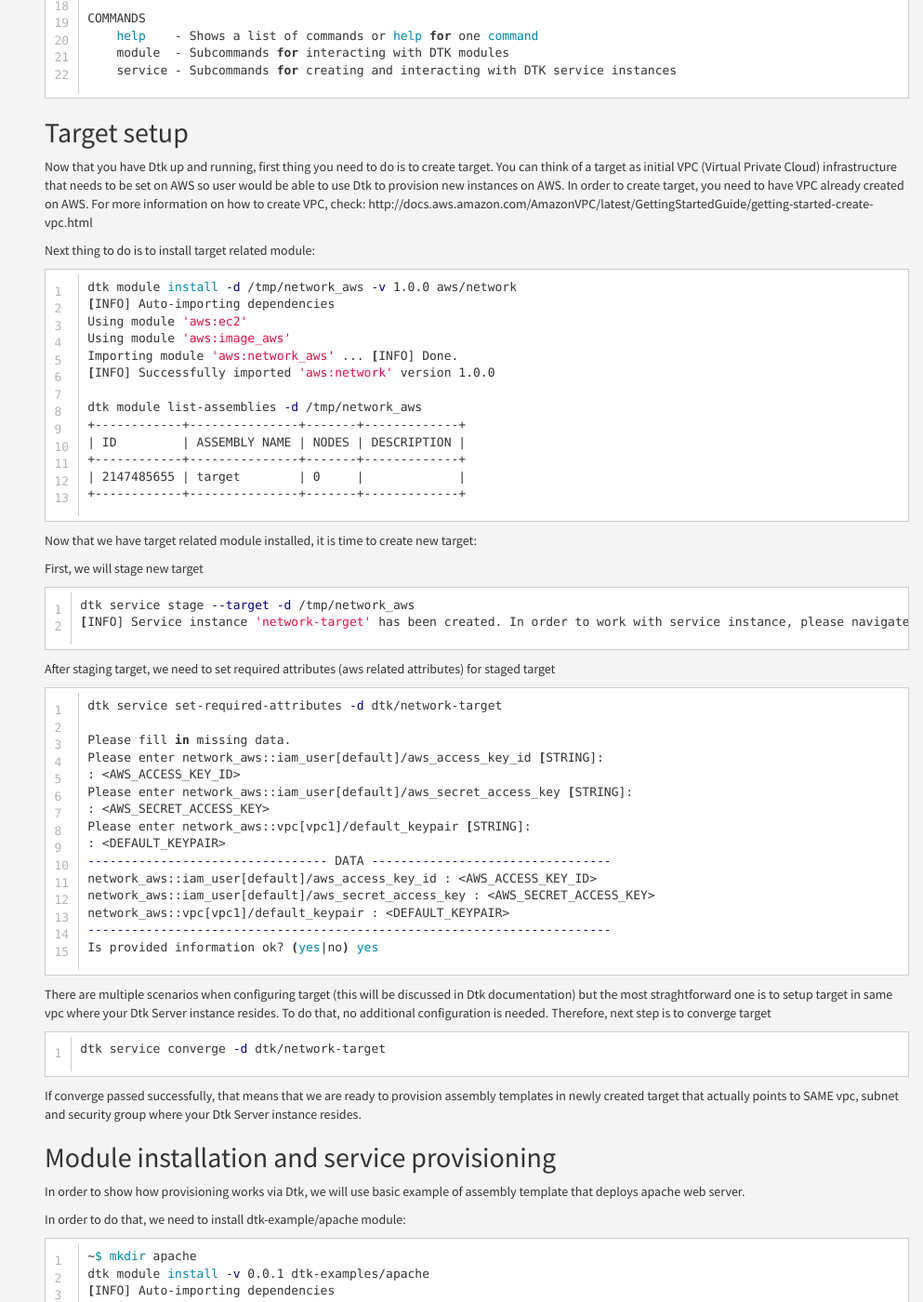
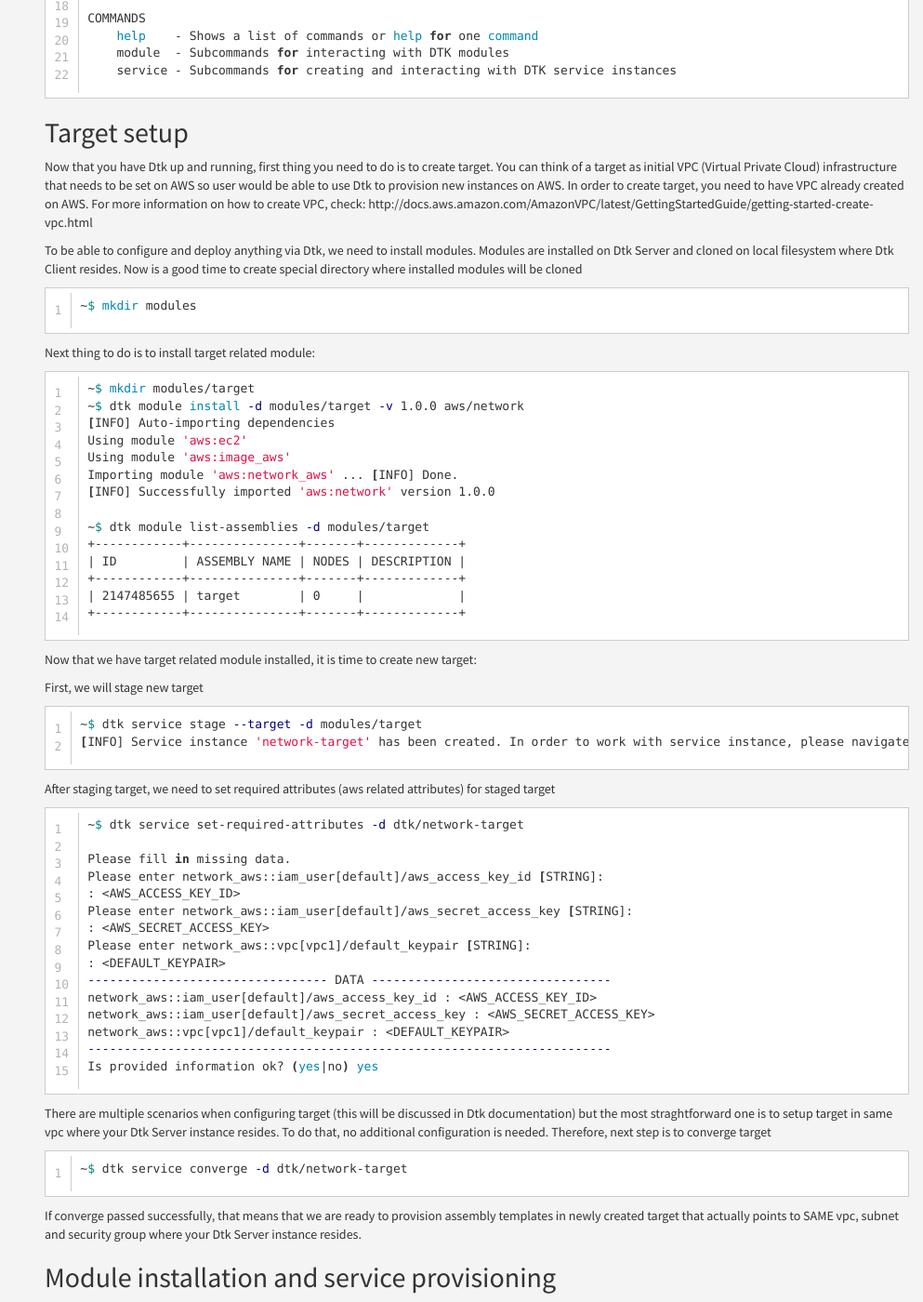
Before and after one commit to dtk/dtk-docs-v1, a Jekyll site: the page built from _getting-started/5-min-quickstart.md, in a window 1280 px wide and 1400 px high, scrolled down 1891 px. Shown: the whole window at 93% size, without its empty margins (287-1280 px from the left). Built offline with Jekyll 4.4.1, drawn with Linux system fonts in a browser that asks for light colours; some of the changed text lies outside the part shown.

Commit message:
completing quickstart guide

```diff
--- a/_getting-started/5-min-quickstart.md
+++ b/_getting-started/5-min-quickstart.md
@@ -100,17 +100,24 @@ COMMANDS
 ## Target setup
 Now that you have Dtk up and running, first thing you need to do is to create target. You can think of a target as initial VPC (Virtual Private Cloud) infrastructure that needs to be set on AWS so user would be able to use Dtk to provision new instances on AWS. In order to create target, you need to have VPC already created on AWS. For more information on how to create VPC, check: http://docs.aws.amazon.com/AmazonVPC/latest/GettingStartedGuide/getting-started-create-vpc.html
 
+To be able to configure and deploy anything via Dtk, we need to install modules. Modules are installed on Dtk Server and cloned on local filesystem where Dtk Client resides. Now is a good time to create special directory where installed modules will be cloned
+
+{% highlight bash linenos %}
+~$ mkdir modules
+{% endhighlight %}
+
 Next thing to do is to install target related module:
 
 {% highlight bash linenos %}
-dtk module install -d /tmp/network_aws -v 1.0.0 aws/network
+~$ mkdir modules/target
+~$ dtk module install -d modules/target -v 1.0.0 aws/network
 [INFO] Auto-importing dependencies
 Using module 'aws:ec2'
 Using module 'aws:image_aws'
 Importing module 'aws:network_aws' ... [INFO] Done.
 [INFO] Successfully imported 'aws:network' version 1.0.0
 
-dtk module list-assemblies -d /tmp/network_aws
+~$ dtk module list-assemblies -d modules/target
 +------------+---------------+-------+-------------+
 | ID         | ASSEMBLY NAME | NODES | DESCRIPTION |
 +------------+---------------+-------+-------------+
@@ -122,13 +129,13 @@ Now that we have target related module installed, it is time to create new targe
 
 First, we will stage new target
 {% highlight bash linenos %}
-dtk service stage --target -d /tmp/network_aws
+~$ dtk service stage --target -d modules/target
 [INFO] Service instance 'network-target' has been created. In order to work with service instance, please navigate to: /home/.../dtk/network-target
 {% endhighlight %}
 
 After staging target, we need to set required attributes (aws related attributes) for staged target
 {% highlight bash linenos %}
-dtk service set-required-attributes -d dtk/network-target
+~$ dtk service set-required-attributes -d dtk/network-target
 
 Please fill in missing data.
 Please enter network_aws::iam_user[default]/aws_access_key_id [STRING]:
@@ -148,7 +155,7 @@ Is provided information ok? (yes|no) yes
 There are multiple scenarios when configuring target (this will be discussed in Dtk documentation) but the most straghtforward one is to setup target in same vpc where your Dtk Server instance resides. To do that, no additional configuration is needed. Therefore, next step is to converge target
 
 {% highlight bash linenos %}
-dtk service converge -d dtk/network-target
+~$ dtk service converge -d dtk/network-target
 {% endhighlight %}
 
 If converge passed successfully, that means that we are ready to provision assembly templates in newly created target that actually points to SAME vpc, subnet and security group where your Dtk Server instance resides.
@@ -158,8 +165,8 @@ In order to show how provisioning works via Dtk, we will use basic example of as
 
 In order to do that, we need to install dtk-example/apache module:
 {% highlight bash linenos %}
-~$ mkdir apache
-dtk module install -v 0.0.1 dtk-examples/apache
+~$ mkdir modules/apache
+~$ dtk module install -d modules/apache -v 0.0.1 dtk-examples/apache
 [INFO] Auto-importing dependencies
 Importing module 'puppetlabs:apache' ...
 Importing module 'puppetlabs:concat' ... [INFO] Done.
@@ -172,13 +179,13 @@ Importing module 'dtk-examples:simple_app' ... [INFO] Done.
 
 Now that we have module installed, next thing is to stage assembly template from that module. We can do that using following command:
 {% highlight bash linenos %}
-/tmp/apache$ dtk service stage
+~$ dtk service stage -d modules/apache
 [INFO] Service instance 'apache-simple' has been created. In order to work with service instance, please navigate to: /home/.../dtk/apache-simple
 {% endhighlight %}
 
 Next, we need to position to service instance directory and set required attributes:
 {% highlight bash linenos %}
-~/dtk/apache-simple$ dtk service set-required-attributes
+~$ dtk service set-required-attributes -d dtk/apache-simple
 
 Please fill in missing data.
 Please enter test/image (Logical term describing the image) [STRING]:
@@ -191,9 +198,10 @@ Is provided information ok? (yes|no) yes
 
 Finally, we will converge service instance and observe results:
 {% highlight bash linenos %}
-~/dtk/apache-simple$ dtk service converge
+~$ dtk service converge -d dtk/apache-simple
 ---
 task_id: 2147487569
+~$ cd dtk/apache-simple
 ~/dtk/apache-simple$ dtk service task-status
 +------------------------+-----------+------+----------+-------------------+----------+
 | TASK TYPE              | STATUS    | NODE | DURATION | STARTED AT        | ENDED AT |
```
